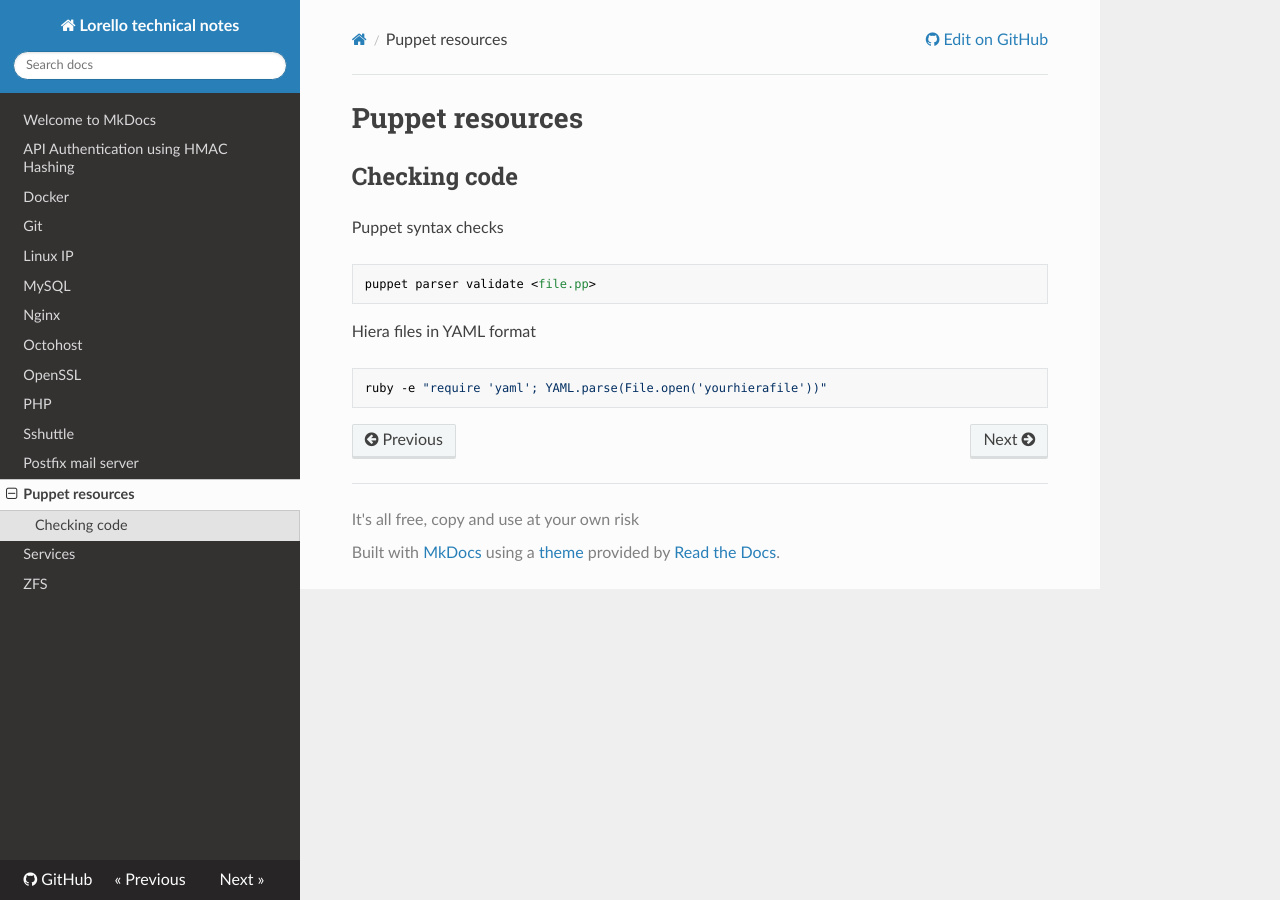
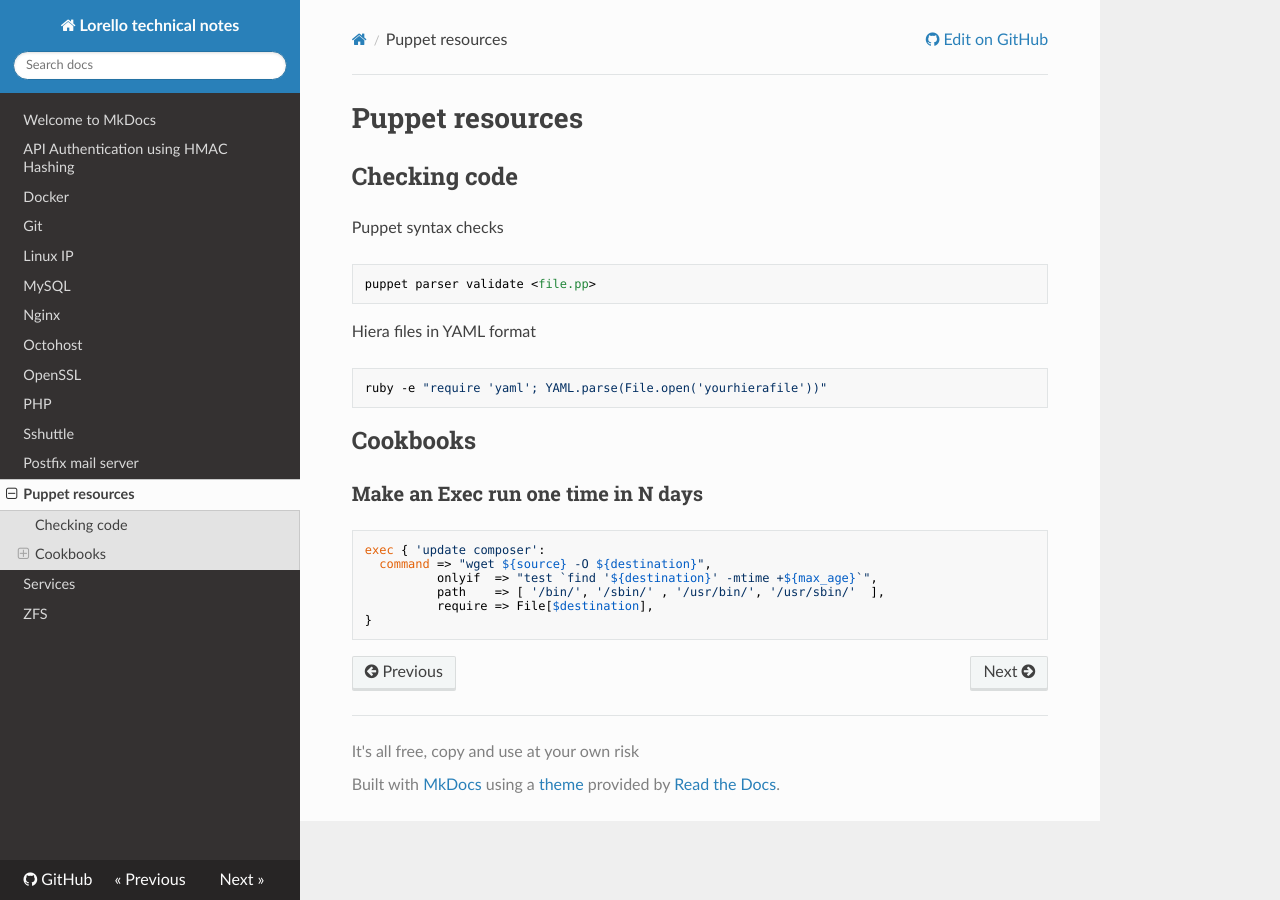
Before and after one commit to lorello/lorello.github.io, an MkDocs documentation site: the page built from docs/puppet.md, in a window 1280 px wide. Built offline with MkDocs 1.6.1, drawn with Linux system fonts in a browser that asks for light colours; nearby versions of some CDN libraries.

Commit message:
added example of an Exec with execution on each N days

```diff
--- a/docs/puppet.md
+++ b/docs/puppet.md
@@ -10,3 +10,14 @@ Puppet syntax checks
 Hiera files in YAML format
 
     ruby -e "require 'yaml'; YAML.parse(File.open('yourhierafile'))"
+
+## Cookbooks
+
+### Make an Exec run one time in N days
+
+    exec { 'update composer':
+      command => "wget ${source} -O ${destination}",
+              onlyif  => "test `find '${destination}' -mtime +${max_age}`",
+              path    => [ '/bin/', '/sbin/' , '/usr/bin/', '/usr/sbin/'  ],
+              require => File[$destination],
+    }
```
